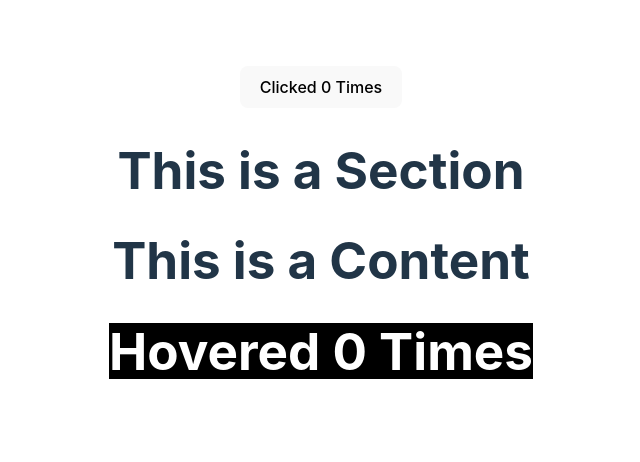
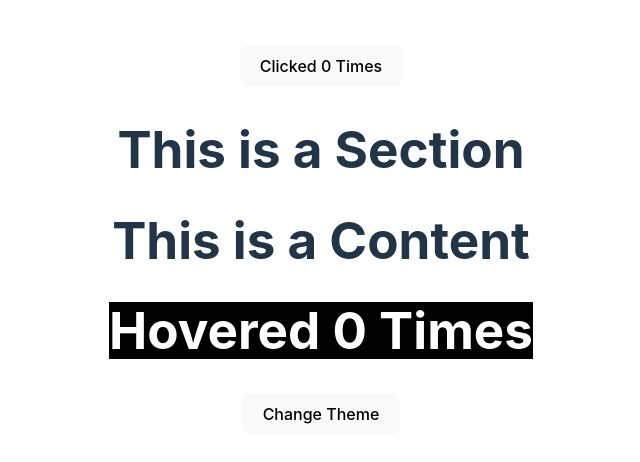
Before and after one commit to jamilcse13/reactJS, a React (Vite) app in the folder myreactapp/: page / in a window 1280 px wide. Shown: the part 160-622 px from the top of the page, without its empty margins (319-959 px from the left). Built offline with nearby package versions, Linux system fonts and the light colour scheme.

Commit message:
context api with hook

```diff
--- a/myreactapp/src/App.jsx
+++ b/myreactapp/src/App.jsx
@@ -8,10 +8,22 @@ import ThemeContext from "./contexts/ThemeContext";
 export default class App extends React.Component {
   state = {
     theme: "dark",
+    switchTheme: () => {
+      this.setState(({ theme }) => {
+        if (theme === "dark") {
+          return {
+            theme: "light",
+          };
+        }
+
+        return {
+          theme: "dark",
+        };
+      });
+    },
   };
 
   render() {
-    const { theme } = this.state;
 
     return (
       <div>
@@ -21,7 +33,7 @@ export default class App extends React.Component {
           )}
         </Counter>
 
-        <ThemeContext.Provider value={{ theme: theme }}>
+        <ThemeContext.Provider value={this.state}>
           <Section />
         </ThemeContext.Provider>
       </div>
--- a/myreactapp/src/components/Content.jsx
+++ b/myreactapp/src/components/Content.jsx
@@ -1,25 +1,24 @@
+import { useContext } from "react";
 import ThemeContext from "../contexts/ThemeContext";
 import Counter from "./Counter";
 import HoverCounter from "./HoverCounter";
 
 export default function Content() {
+  const context = useContext(ThemeContext);
+  const { theme, switchTheme } = context;
+
   return (
     <div>
       <h1>This is a Content</h1>
       <Counter>
-        {(count, incrementCount) => {
-          return (
-            <ThemeContext.Consumer>
-              {({ theme }) => (
+        {(count, incrementCount) => (
           <HoverCounter
             count={count}
             incrementCount={incrementCount}
             theme={theme}
+            switchTheme={switchTheme}
           />
         )}
-            </ThemeContext.Consumer>
-          );
-        }}
       </Counter>
     </div>
   );
--- a/myreactapp/src/components/HoverCounter.jsx
+++ b/myreactapp/src/components/HoverCounter.jsx
@@ -1,4 +1,9 @@
-export default function HoverCounter({ count, incrementCount, theme }) {
+export default function HoverCounter({
+  count,
+  incrementCount,
+  theme,
+  switchTheme,
+}) {
   const style =
     theme === "dark" ? { backgroundColor: "#000000", color: "#ffffff" } : null;
 
@@ -7,6 +12,9 @@ export default function HoverCounter({ count, incrementCount, theme }) {
       <h1 onMouseOver={incrementCount} style={style}>
         Hovered {count} Times
       </h1>
+      <button type="button" onClick={switchTheme}>
+        Change Theme
+      </button>
     </div>
   );
 }
--- a/myreactapp/src/components/Section.jsx
+++ b/myreactapp/src/components/Section.jsx
@@ -1,6 +1,13 @@
 import Content from "./Content"
+import React from "react"
 
-export default function Section() {
+export default class Section extends React.Component {
+    shouldComponentUpdate() {
+        return false;
+    }
+
+
+    render() {
         return (
             <div>
                 <h1>This is a Section</h1>
@@ -8,3 +15,4 @@ export default function Section() {
             </div>
         )
     }
+}
```
Also changed, not shown: myreactapp/src/components/ContextWithClass.jsx (added, +37 -0 lines). Lines whose indentation alone changed are shown as unchanged.
